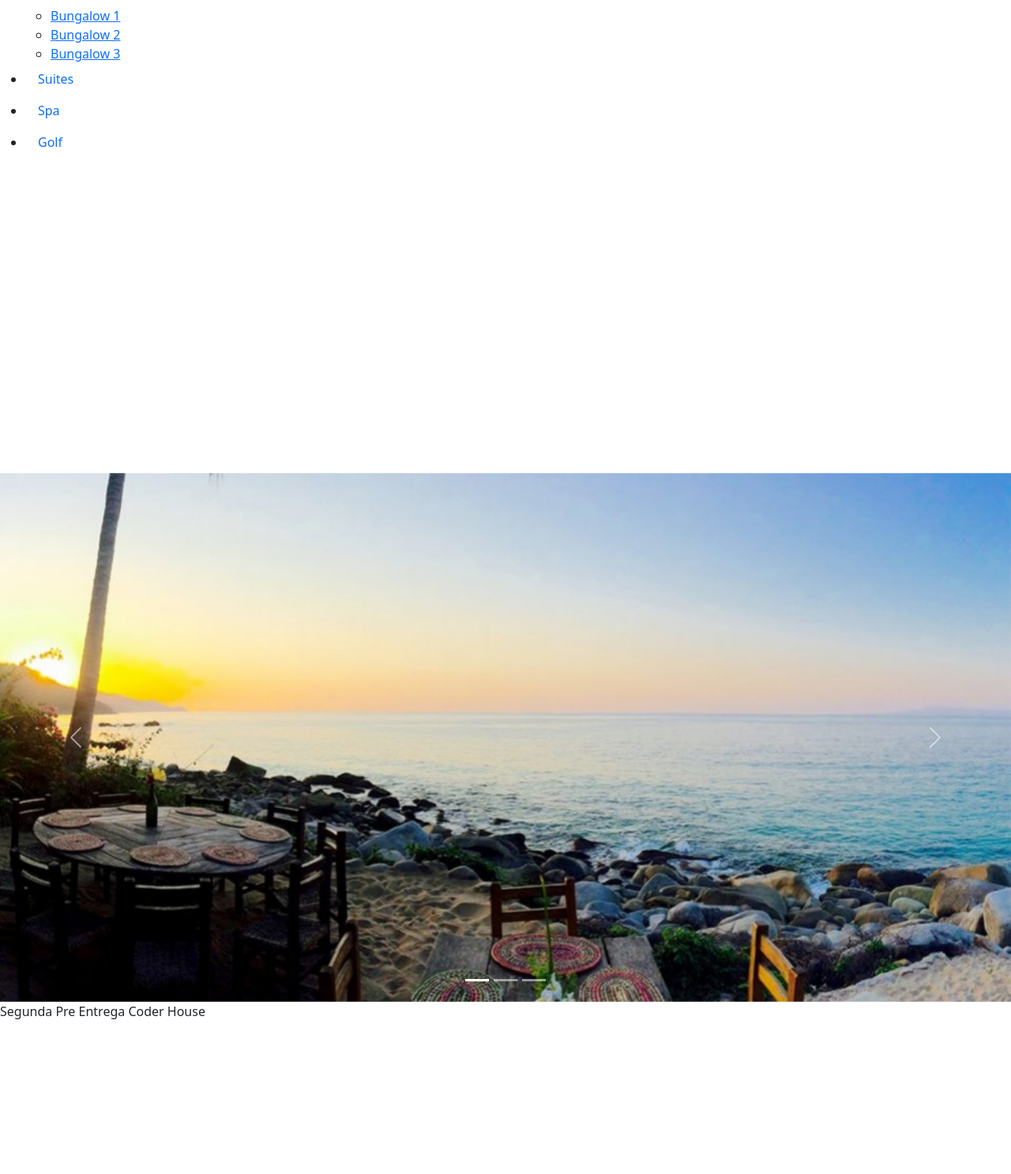
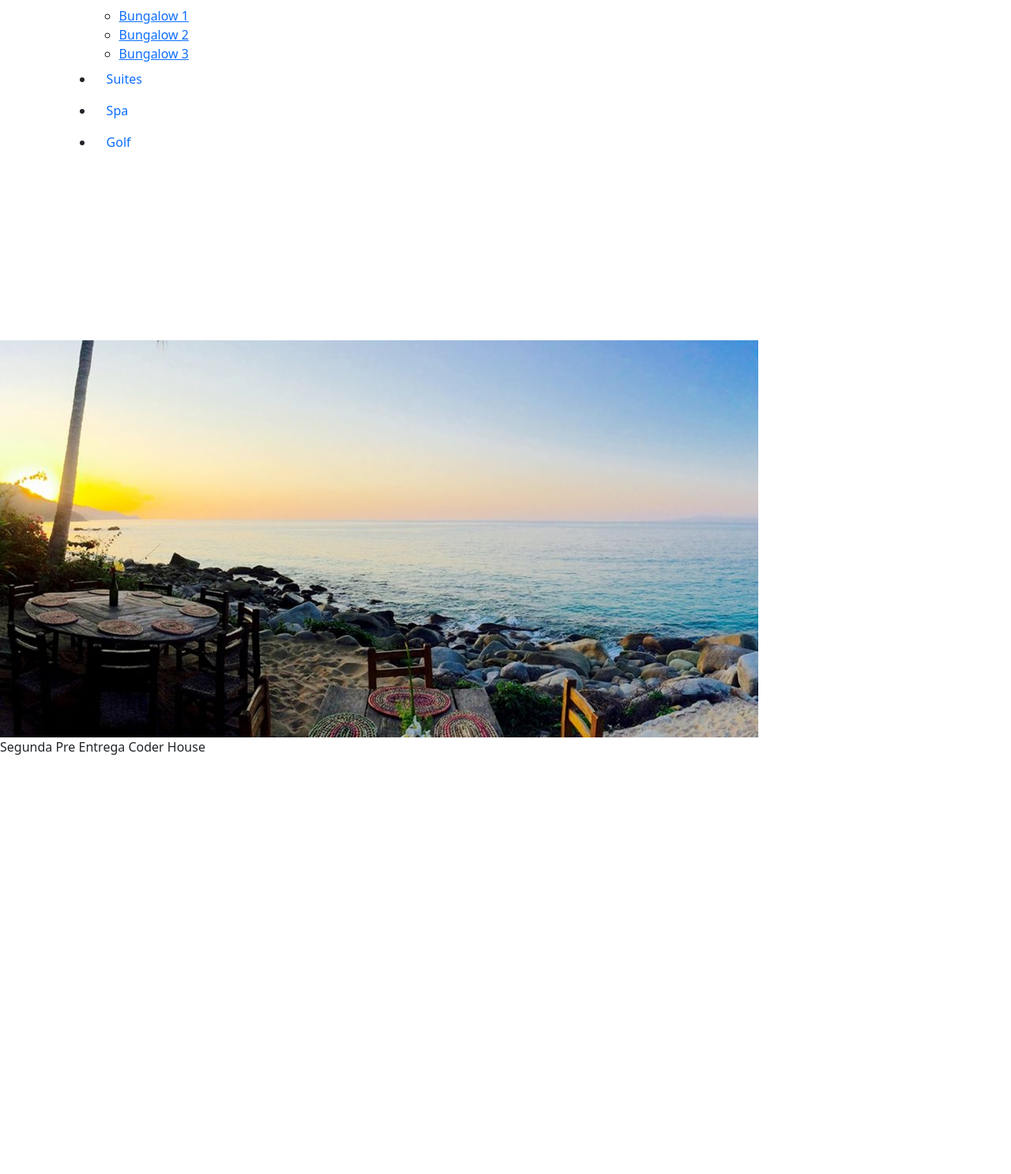
Before and after one commit to anaggm0896/SegundaPreEntregaCoderHouse, a plain HTML site: page index.html in a window 1280 px wide. Shown: the part 172-1659 px from the top of the page at 79% size. Drawn offline with nearby package versions, Linux system fonts and the light colour scheme.

Commit message:
acomode menu

```diff
--- a/index.html
+++ b/index.html
@@ -28,8 +28,10 @@
 
         <div class="nav">
 
+            <h1>Hola</h1>
+
             <nav>
-                <ul class="justify-content-end">
+                <ul class="barra">
                     <li class="nav-item">
                         <a class="nav-link" href="https://www.google.com.mx/?client=safari">Inicio</a>
 
@@ -70,34 +72,18 @@
 
         <main>
 
-            <div id="carouselExampleIndicators" class="carousel slide" data-bs-ride="true">
-                <div class="carousel-indicators">
-                  <button type="button" data-bs-target="#carouselExampleIndicators" data-bs-slide-to="0" class="active" aria-current="true" aria-label="Slide 1"></button>
-                  <button type="button" data-bs-target="#carouselExampleIndicators" data-bs-slide-to="1" aria-label="Slide 2"></button>
-                  <button type="button" data-bs-target="#carouselExampleIndicators" data-bs-slide-to="2" aria-label="Slide 3"></button>
-                </div>
-
+            <div id="carouselExampleSlidesOnly" class="carousel slide" data-bs-ride="carousel">
                 <div class="carousel-inner">
                   <div class="carousel-item active">
-                    <img src="assets/img/Casas.jpeg" class="d-block w-100" alt="50">
+                    <img src="assets/img/Casas.jpeg" class="d-block w-5" alt="70">
                   </div>
                   <div class="carousel-item">
-                    <img src="assets/img/Golf.jpeg" class="d-block w-100" alt="50">
+                    <img src="assets/img/Golf.jpeg" class="d-block w-5" alt="70">
                   </div>
                   <div class="carousel-item">
-                    <img src="assets/img/spa.jpg" class="d-block w-100" alt="50">
+                    <img src="assets/img/spa.jpg" class="d-block w-5" alt="70">
                   </div>
                 </div>
-
-                <button class="carousel-control-prev" type="button" data-bs-target="#carouselExampleIndicators" data-bs-slide="prev">
-                  <span class="carousel-control-prev-icon" aria-hidden="true"></span>
-                  <span class="visually-hidden">Previous</span>
-                </button>
-                <button class="carousel-control-next" type="button" data-bs-target="#carouselExampleIndicators" data-bs-slide="next">
-                  <span class="carousel-control-next-icon" aria-hidden="true"></span>
-                  <span class="visually-hidden">Next</span>
-                </button>
-
               </div>
 
 
```
